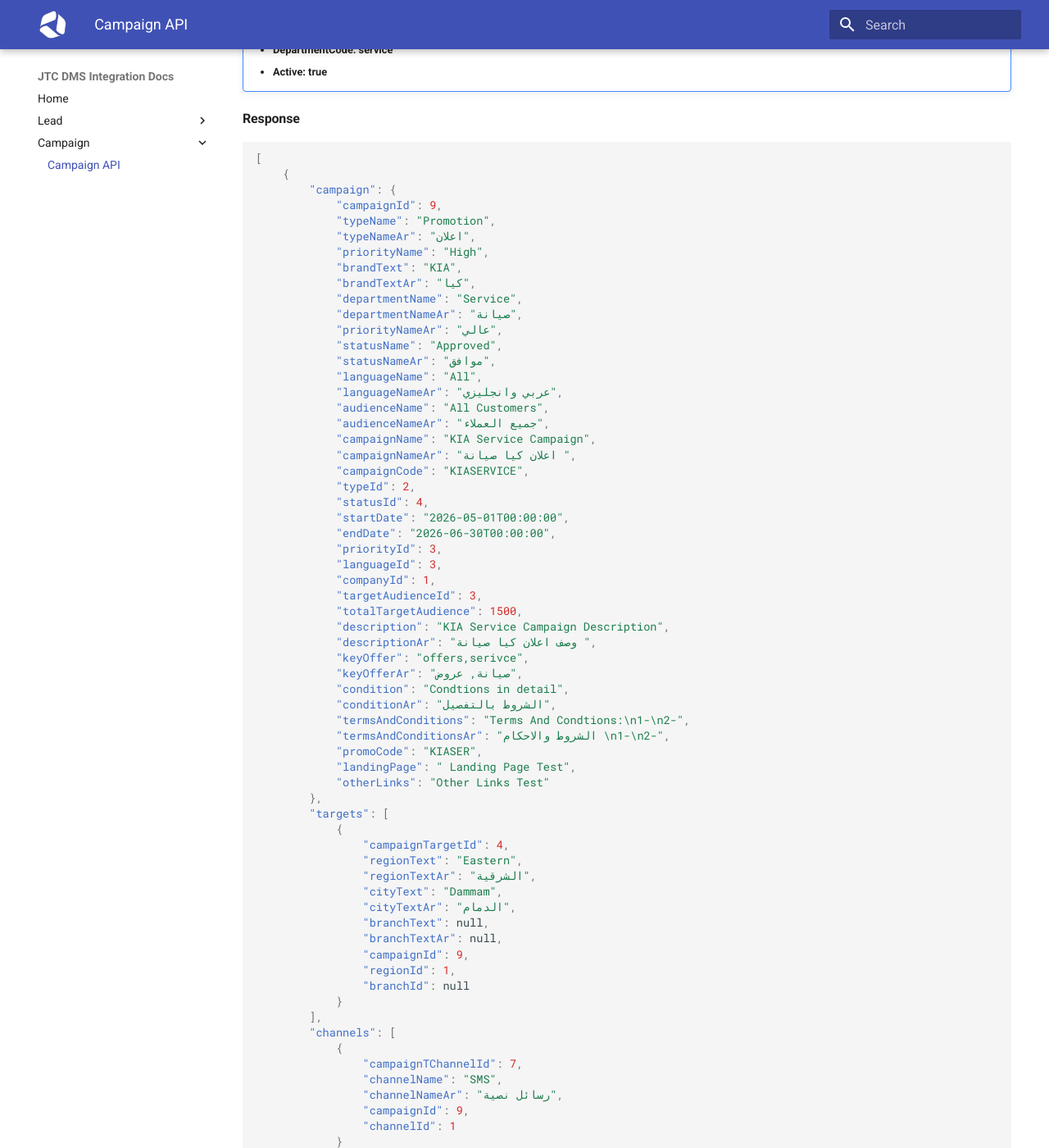
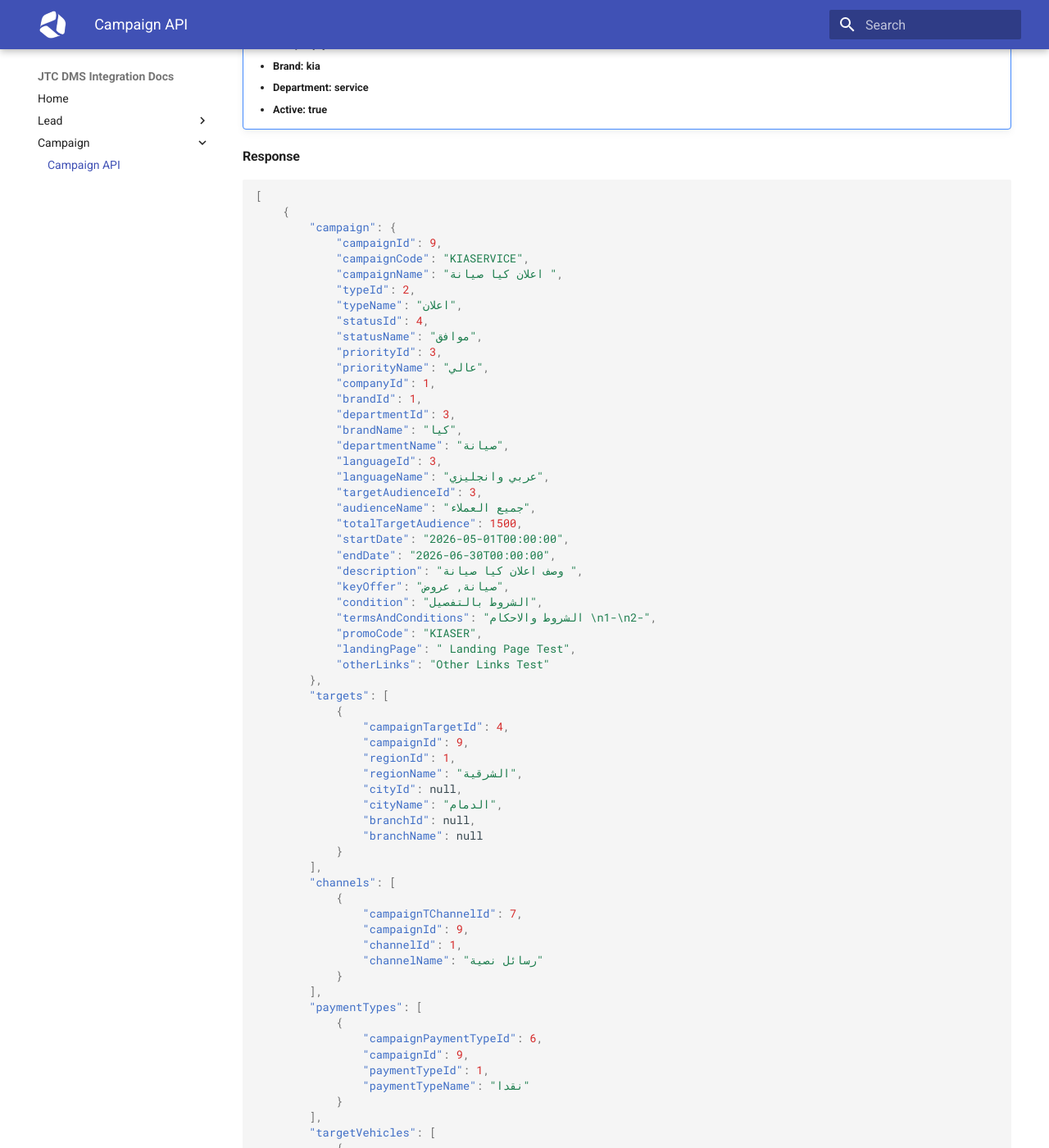
Before and after one commit to aljabr-trading/dms-external-docs, an MkDocs documentation site: the page built from docs/get-campaigns.md, in a window 1280 px wide and 1400 px high, scrolled down 648 px. Shown: the whole window at 82% size. Built offline with MkDocs 1.6.1 and Material for MkDocs 9.7.7, drawn with Linux system fonts in a browser that asks for light colours; some of the changed text lies outside the part shown.

Commit message:
feat(campaign): change api to accept language

````diff
--- a/docs/get-campaigns.md
+++ b/docs/get-campaigns.md
@@ -13,61 +13,53 @@ TEST: https://dms-gs-test.jtc.aljabr.com.sa/gs
 ### Query Parameters
 
 ```
-CompanyCode: string
-BrandCode: string
-DepartmentCode: string (optional)
+Lang: string
+Company: string
+Brand: string
+Department: string (optional)
 Active: boolean (optional)
 ```
 !!! note
-    **Both `CompanyCode` and `BrandCode` are mandatory fields.**
+
+    **`Lang`, `Company` and `Brand` are mandatory fields.**
 
     **Example:**
 
-    - **CompanyCode:** **jtc**
-    - **BrandCode:** **kia**
-    - **DepartmentCode:** **service**
+    - **Lang:** **ar**
+    - **Company:** **jtc**
+    - **Brand:** **kia**
+    - **Department:** **service**
     - **Active:** **true**
-
 #### Response
 ```json
 [
     {
         "campaign": {
             "campaignId": 9,
-            "typeName": "Promotion",
-            "typeNameAr": "اعلان",
-            "priorityName": "High",
-            "brandText": "KIA",
-            "brandTextAr": "كيا",
-            "departmentName": "Service",
-            "departmentNameAr": "صيانة",
-            "priorityNameAr": "عالي",
-            "statusName": "Approved",
-            "statusNameAr": "موافق",
-            "languageName": "All",
-            "languageNameAr": "عربي وانجليزي",
-            "audienceName": "All Customers",
-            "audienceNameAr": "جميع العملاء",
-            "campaignName": "KIA Service Campaign",
-            "campaignNameAr": "اعلان كيا صيانة ",
             "campaignCode": "KIASERVICE",
+            "campaignName": "اعلان كيا صيانة ",
             "typeId": 2,
+            "typeName": "اعلان",
             "statusId": 4,
+            "statusName": "موافق",
+            "priorityId": 3,
+            "priorityName": "عالي",
+            "companyId": 1,
+            "brandId": 1,
+            "departmentId": 3,
+            "brandName": "كيا",
+            "departmentName": "صيانة",
+            "languageId": 3,
+            "languageName": "عربي وانجليزي",
+            "targetAudienceId": 3,
+            "audienceName": "جميع العملاء",
+            "totalTargetAudience": 1500,
             "startDate": "2026-05-01T00:00:00",
             "endDate": "2026-06-30T00:00:00",
-            "priorityId": 3,
-            "languageId": 3,
-            "companyId": 1,
-            "targetAudienceId": 3,
-            "totalTargetAudience": 1500,
-            "description": "KIA Service Campaign Description",
-            "descriptionAr": "وصف اعلان كيا صيانة ",
-            "keyOffer": "offers,serivce",
-            "keyOfferAr": "صيانة, عروض",
-            "condition": "Condtions in detail",
-            "conditionAr": "الشروط بالتفصيل",
-            "termsAndConditions": "Terms And Condtions:\n1-\n2-",
-            "termsAndConditionsAr": "الشروط والاحكام \n1-\n2-",
+            "description": "وصف اعلان كيا صيانة ",
+            "keyOffer": "صيانة, عروض",
+            "condition": "الشروط بالتفصيل",
+            "termsAndConditions": "الشروط والاحكام \n1-\n2-",
             "promoCode": "KIASER",
             "landingPage": " Landing Page Test",
             "otherLinks": "Other Links Test"
@@ -75,50 +67,42 @@ Active: boolean (optional)
         "targets": [
             {
                 "campaignTargetId": 4,
-                "regionText": "Eastern",
-                "regionTextAr": "الشرقية",
-                "cityText": "Dammam",
-                "cityTextAr": "الدمام",
-                "branchText": null,
-                "branchTextAr": null,
                 "campaignId": 9,
                 "regionId": 1,
-                "branchId": null
+                "regionName": "الشرقية",
+                "cityId": null,
+                "cityName": "الدمام",
+                "branchId": null,
+                "branchName": null
             }
         ],
         "channels": [
             {
                 "campaignTChannelId": 7,
-                "channelName": "SMS",
-                "channelNameAr": "رسائل نصية",
                 "campaignId": 9,
-                "channelId": 1
+                "channelId": 1,
+                "channelName": "رسائل نصية"
             }
         ],
         "paymentTypes": [
             {
                 "campaignPaymentTypeId": 6,
-                "paymentTypeName": "Cash",
-                "paymentTypeNameAr": "نقدا",
                 "campaignId": 9,
-                "paymentTypeId": 1
+                "paymentTypeId": 1,
+                "paymentTypeName": "نقدا"
             }
         ],
         "targetVehicles": [
             {
                 "campaignTargetVehicleId": 13,
-                "modelVariantName": null,
-                "modelVariantNameAr": null,
-                "modelNameAr": "ار بي كارنز ",
-                "modelName": "RP CARENS",
-                "familyName": "Carens",
-                "familyNameAr": "كارينز",
                 "campaignId": 9,
                 "modelFamilyId": 11,
-                "brandId": null,
                 "modelId": 9,
                 "modelVariantId": null,
-                "modelYear": null
+                "modelYear": null,
+                "familyName": "كارينز",
+                "modelName": "ار بي كارنز ",
+                "modelVariantName": null
             }
         ]
     }
````
